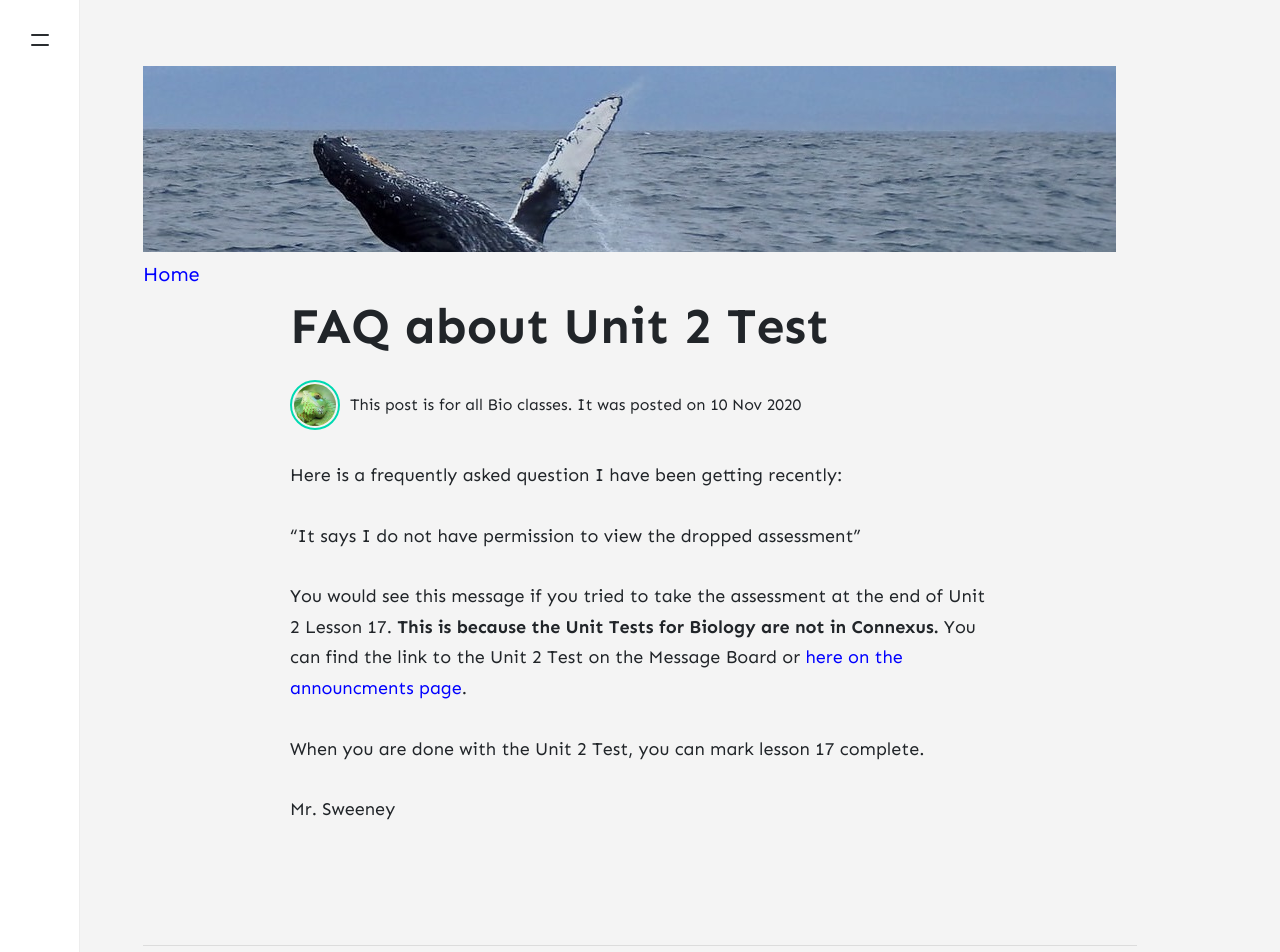
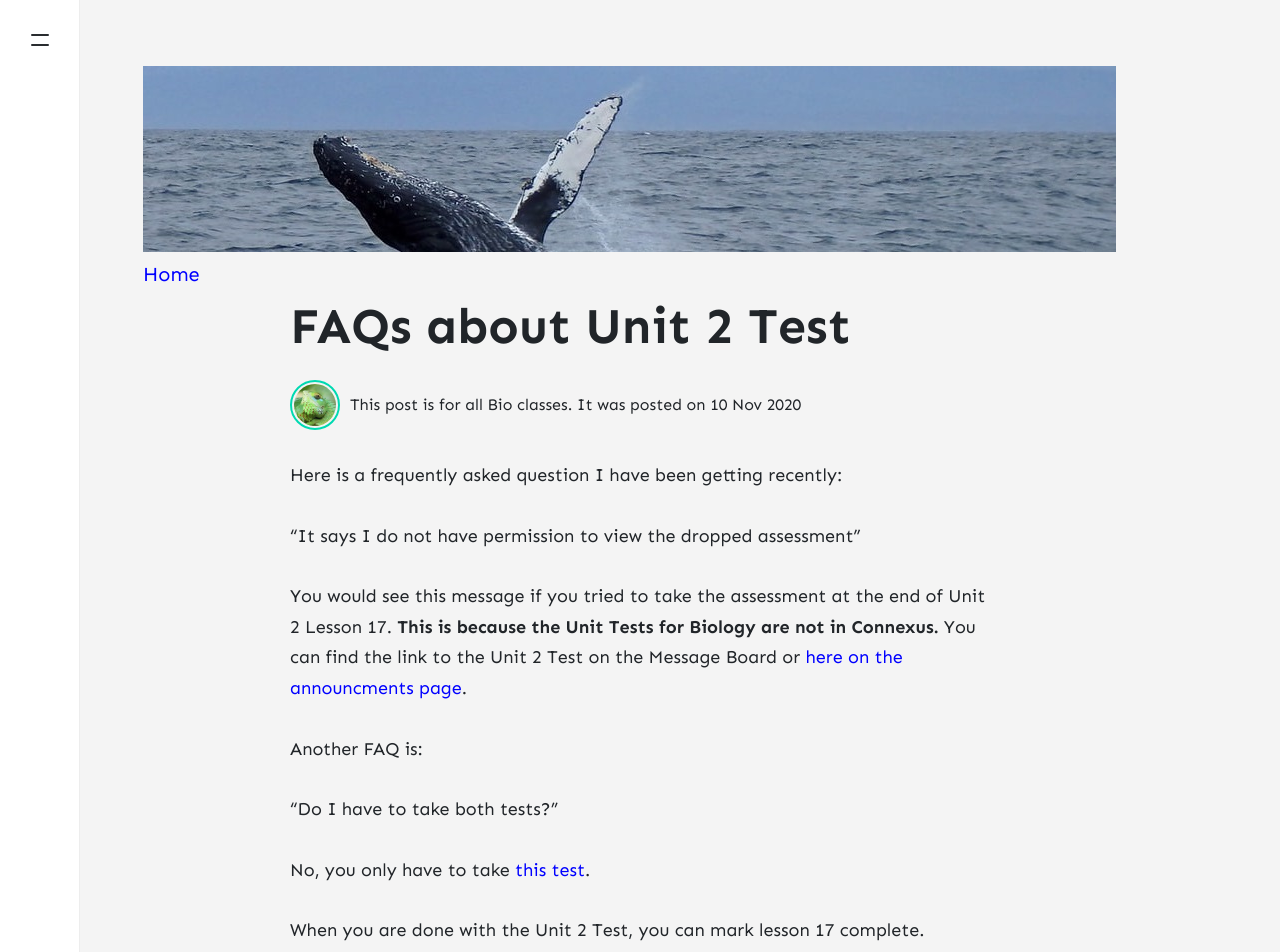
Before and after one commit to minnesota-connections-academy/biology-announcements, a Jekyll site: the page built from _posts/2020-11-10-faq-unit-2-test.md, in a window 1280 px wide and 1400 px high. Shown: the top 952 px of the window. Built offline with Jekyll 4.4.1, drawn with Linux system fonts in a browser that asks for light colours; nearby versions of some CDN libraries; comment, search, counter and statistics services are not loaded.

Commit message:
11/10/20

```diff
--- a/_posts/2020-11-10-faq-unit-2-test.md
+++ b/_posts/2020-11-10-faq-unit-2-test.md
@@ -1,6 +1,6 @@
 ---
 layout: post
-title: "FAQ about Unit 2 Test"
+title: "FAQs about Unit 2 Test"
 categories: [ Announcements ]
 tags: [ Unit 2 Lesson 17 ]
 image: https://images.pexels.com/photos/356079/pexels-photo-356079.jpeg?auto=compress&cs=tinysrgb&dpr=2&h=650&w=940
@@ -12,6 +12,12 @@ Here is a frequently asked question I have been getting recently:
 
 You would see this message if you tried to take the assessment at the end of Unit 2 Lesson 17. **This is because the Unit Tests for Biology are not in Connexus.** You can find the link to the Unit 2 Test on the Message Board or [here on the announcments page](https://sweeneyscience.github.io/biology-announcements/unit-2-final-test/).
 
+Another FAQ is:
+
+"Do I have to take both tests?"
+
+No, you only have to take [this test](https://sweeneyscience.github.io/biology-announcements/unit-2-final-test/).
+
 When you are done with the Unit 2 Test, you can mark lesson 17 complete.
 
 Mr. Sweeney
```
Also changed, not shown: _posts/2020-11-11-introduction-to-cells-1.md (+2 -2 lines).
